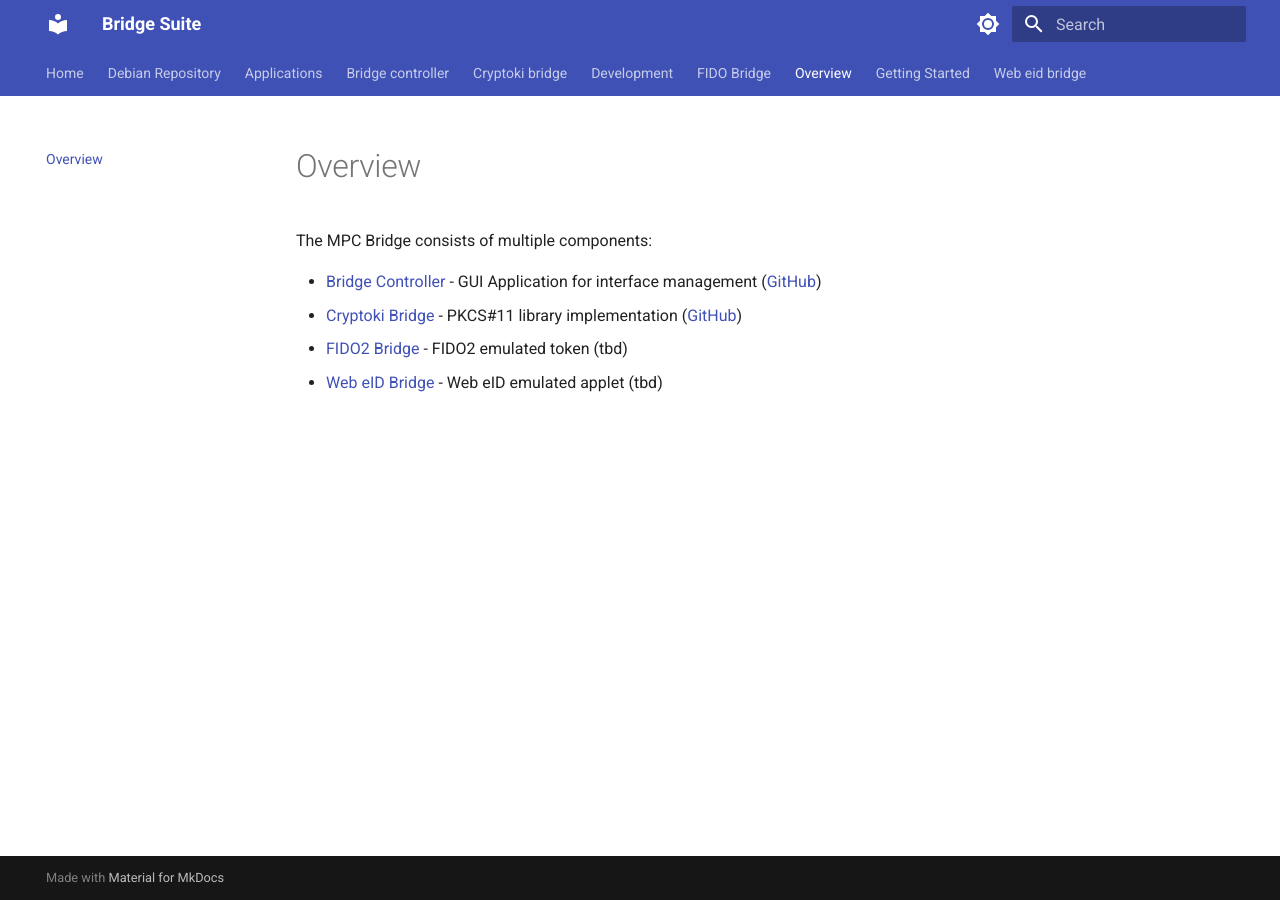
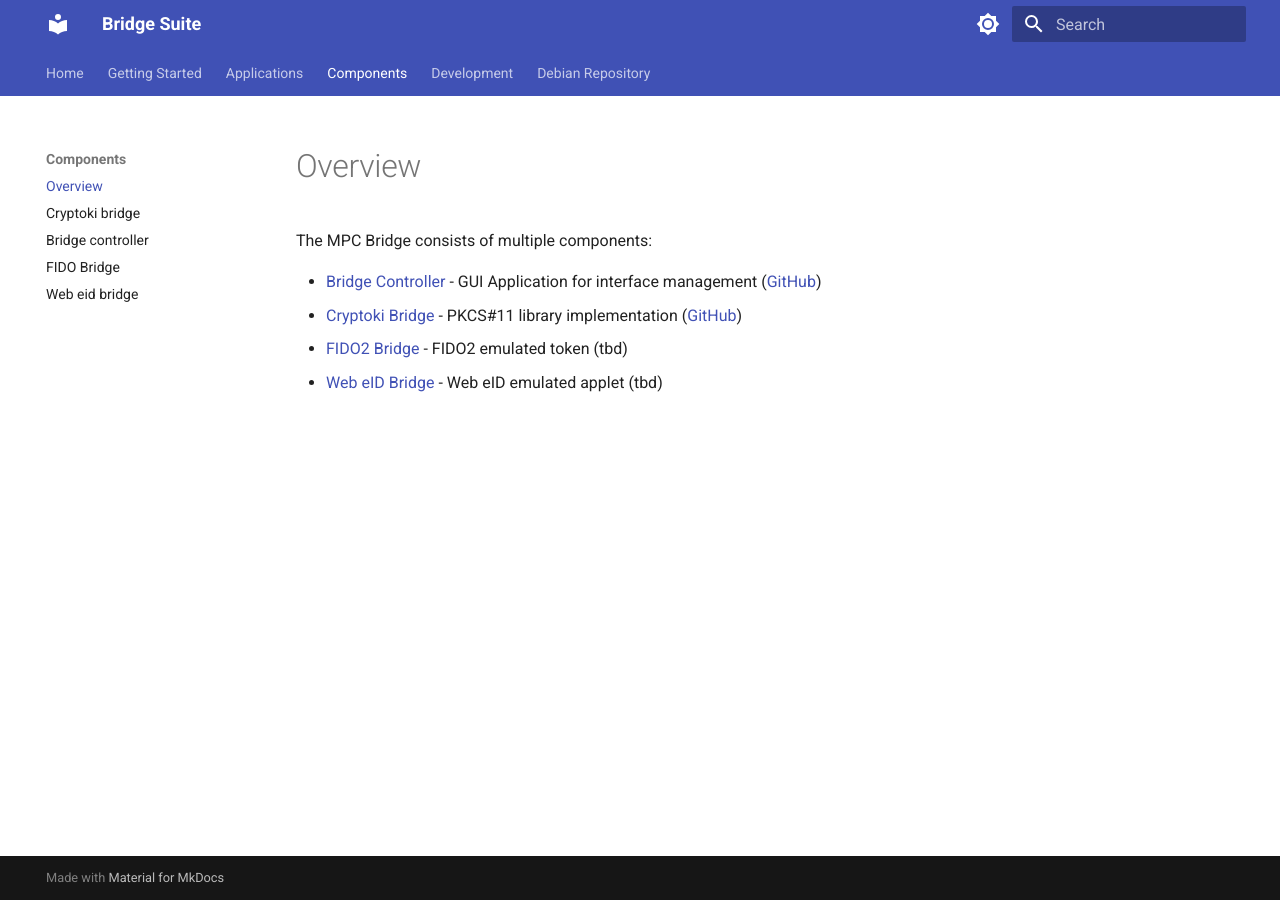
Before and after one commit to KristianMika/bridge-suite, an MkDocs documentation site: the page built from docs/src/overview.md, in a window 1280 px wide. Built offline with MkDocs 1.6.1 and Material for MkDocs 9.7.7, drawn with Linux system fonts in a browser that asks for light colours.

Commit message:
conf: update mkdocs conf

```diff
--- a/docs/mkdocs.yml
+++ b/docs/mkdocs.yml
@@ -59,3 +59,10 @@
   - pymdownx.tasklist:
       custom_checkbox: true
   - pymdownx.tilde
+
+plugins:
+  - search
+  - awesome-pages
+
+extra_css:
+  - stylesheets/extra.css
```
